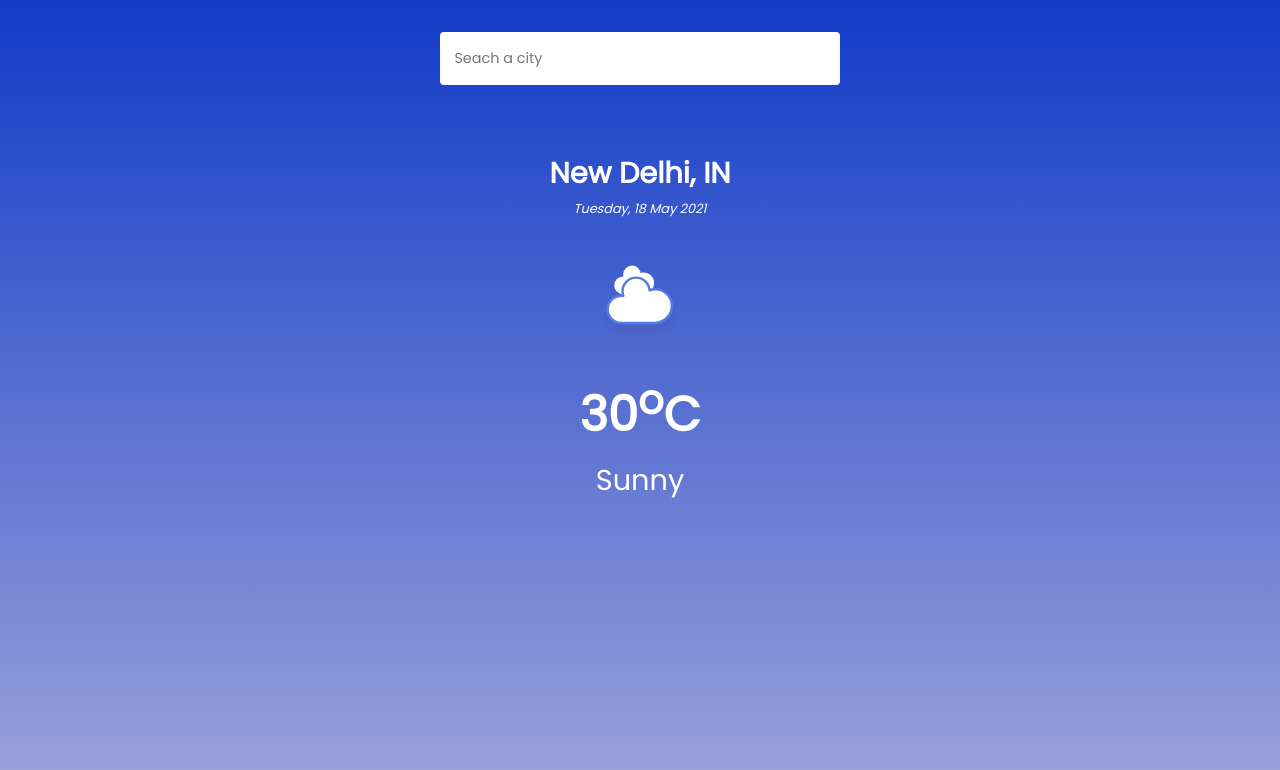
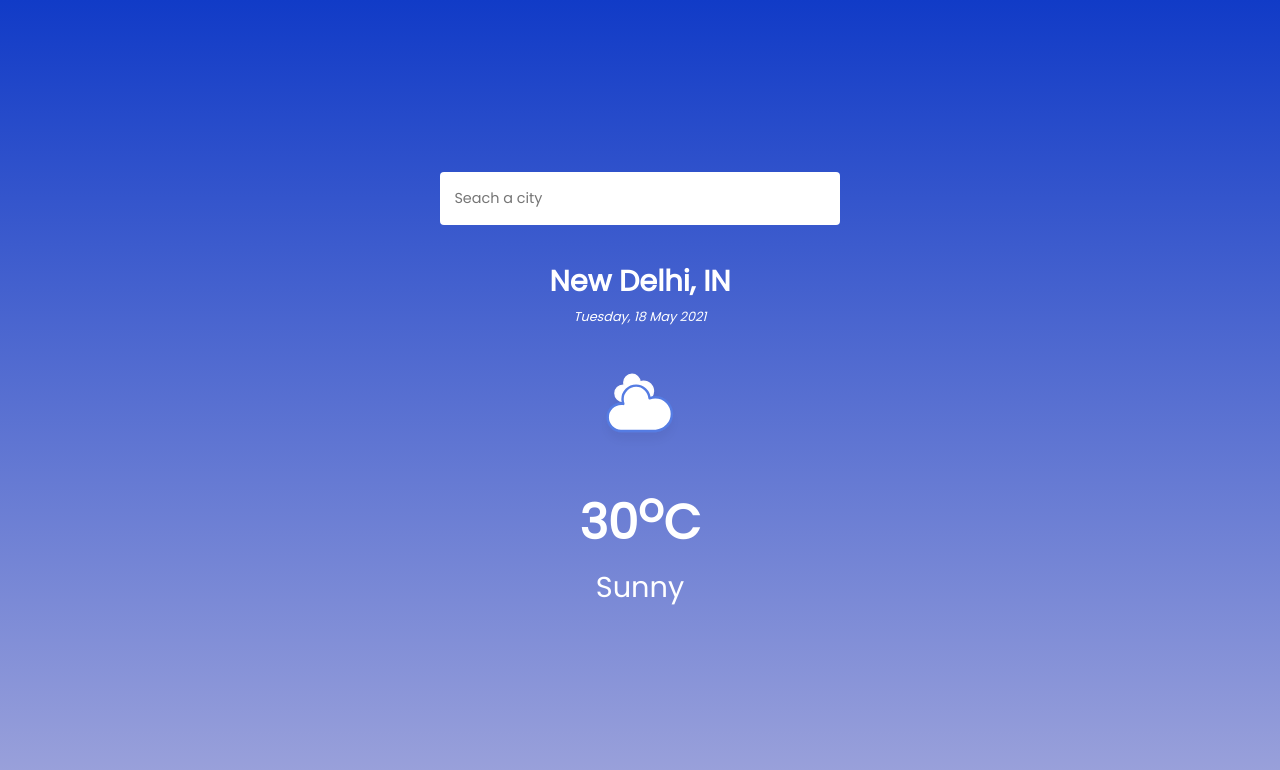
Before and after one commit to nayakp-854/Weather-App, a React (Create React App) app: page / in a window 1280 px wide. Shown: the top 770 px of the page. Built offline with nearby package versions, Linux system fonts and the light colour scheme.

Commit message:
centered contents

```diff
--- a/src/App.css
+++ b/src/App.css
@@ -2,6 +2,10 @@
   width: 100%;
   color: #fff;
   height: 100vh;
+  display: flex;
+  justify-content: center;
+  align-items: center;
+  flex-direction: column;
   overflow: hidden;
   background: linear-gradient(180deg, rgb(17, 59, 199), rgb(158, 164, 219));
 }
@@ -13,17 +17,15 @@
 .container {
   width: 90%;
   max-width: 400px;
-  margin: 0 auto;
+  margin: 1em auto;
 }
 
 .app-header {
   width: 100%;
-  padding: 2em 0;
 }
 
 .app-content {
   height: 100%;
-  padding: 2em 0;
 }
 
 .text-center {
--- a/src/App.js
+++ b/src/App.js
@@ -42,6 +42,8 @@ const App = () => {
             autoComplete="off"
           />
         </div>
+      </div>
+      <div className="container">
         <div className="app-content">
           {typeof weather.main !== "undefined" ? (
             <div>
```
